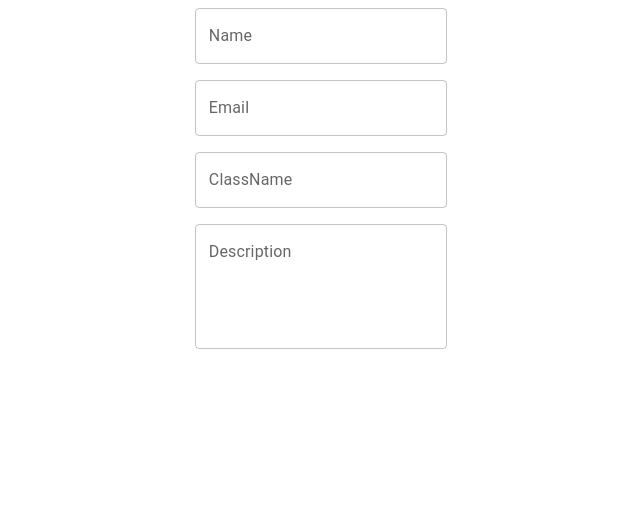
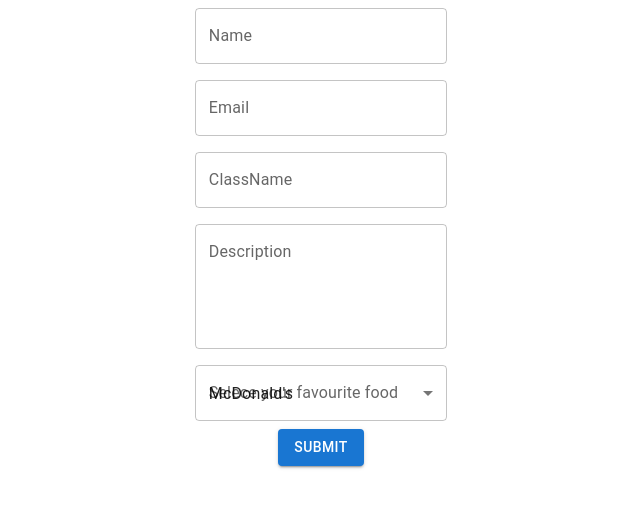
Before and after one commit to congweibai/react-toy-form-builder, a React (Create React App) app: page / in a window 1280 px wide. Shown: the top 508 px of the page, without its empty margins (319-959 px from the left). Built offline with nearby package versions, Linux system fonts and the light colour scheme.

Commit message:
Add select type and getKeyValuePair form function

```diff
--- a/src/components/my-form/MyForm.tsx
+++ b/src/components/my-form/MyForm.tsx
@@ -1,11 +1,20 @@
-import { Box, TextField } from '@mui/material';
+import { Box, Button, TextField } from '@mui/material';
+import { useCallback } from 'react';
 import { useForm } from '../../hooks/useForm';
 import { templates } from './formTemplates';
+import { getLabelValuePairs } from './helpers/getFormValues';
 
 function MyForm() {
   // const validators = useMemo(() => {
   const { values, errors, setFieldValue } = useForm(templates);
   // UI goes here
+  const handleSubmit = useCallback(
+    (e: React.SyntheticEvent) => {
+      e.preventDefault();
+      console.log('values', getLabelValuePairs(values));
+    },
+    [values]
+  );
   return (
     <Box
       component="form"
@@ -15,6 +24,7 @@ function MyForm() {
       noValidate
       autoComplete="off"
       data-testid="custom-form"
+      onSubmit={handleSubmit}
     >
       {values.map((item) => {
         return (
@@ -41,9 +51,33 @@ function MyForm() {
                 rows={4}
               />
             </div>
+          )) ||
+          (item.type === 'singleSelect' && (
+            <div key={item.id}>
+              <TextField
+                select
+                error={errors[item.id]}
+                label={item.label}
+                value={item.value || ''}
+                onChange={(evt) => setFieldValue(item, evt.target.value)}
+                helperText={errors[item.id] && errors[item.id]}
+                SelectProps={{
+                  native: true,
+                }}
+              >
+                {(item.selectionOptions || []).map((option) => (
+                  <option key={option} value={option}>
+                    {option}
+                  </option>
+                ))}
+              </TextField>
+            </div>
           ))
         );
       })}
+      <Button variant="contained" type="submit">
+        Submit
+      </Button>
     </Box>
   );
 }
--- a/src/components/my-form/formTemplates.ts
+++ b/src/components/my-form/formTemplates.ts
@@ -50,4 +50,17 @@ export const templates: JsonFormControl[] = [
     description: 'Put some description on Classname',
     type: 'longText',
   },
+  {
+    label: 'Selece your favourite food',
+    id: 'De13x',
+    validators: {
+      required: true,
+    },
+    value: '',
+    options: {},
+    selectionOptions: ["McDonald's", 'KFC', 'Sushi Train'],
+    //old field in angular project as name
+    description: '',
+    type: 'singleSelect',
+  },
 ];
--- /dev/null
+++ b/src/components/my-form/helpers/getFormValues.ts
@@ -0,0 +1,11 @@
+import { JsonFormControl } from '../scheme/formScheme';
+
+export function getLabelValuePairs(values: JsonFormControl[]) {
+  let results: { [key: string]: any } = {};
+  values.forEach((value) => {
+    const key = value.label;
+    results[key] = value.value;
+  });
+
+  return JSON.stringify(results);
+}
```
Also changed, not shown: 1 other file (tests, documents, lock files or other folders).
